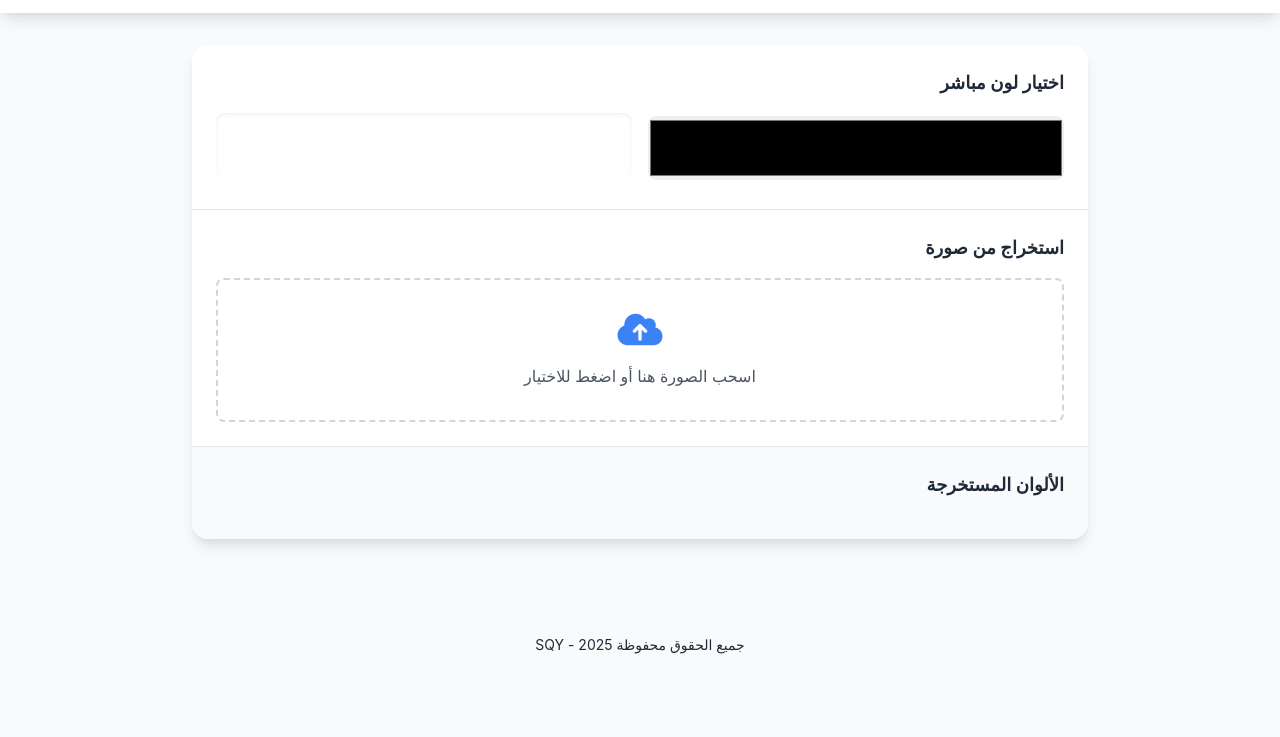
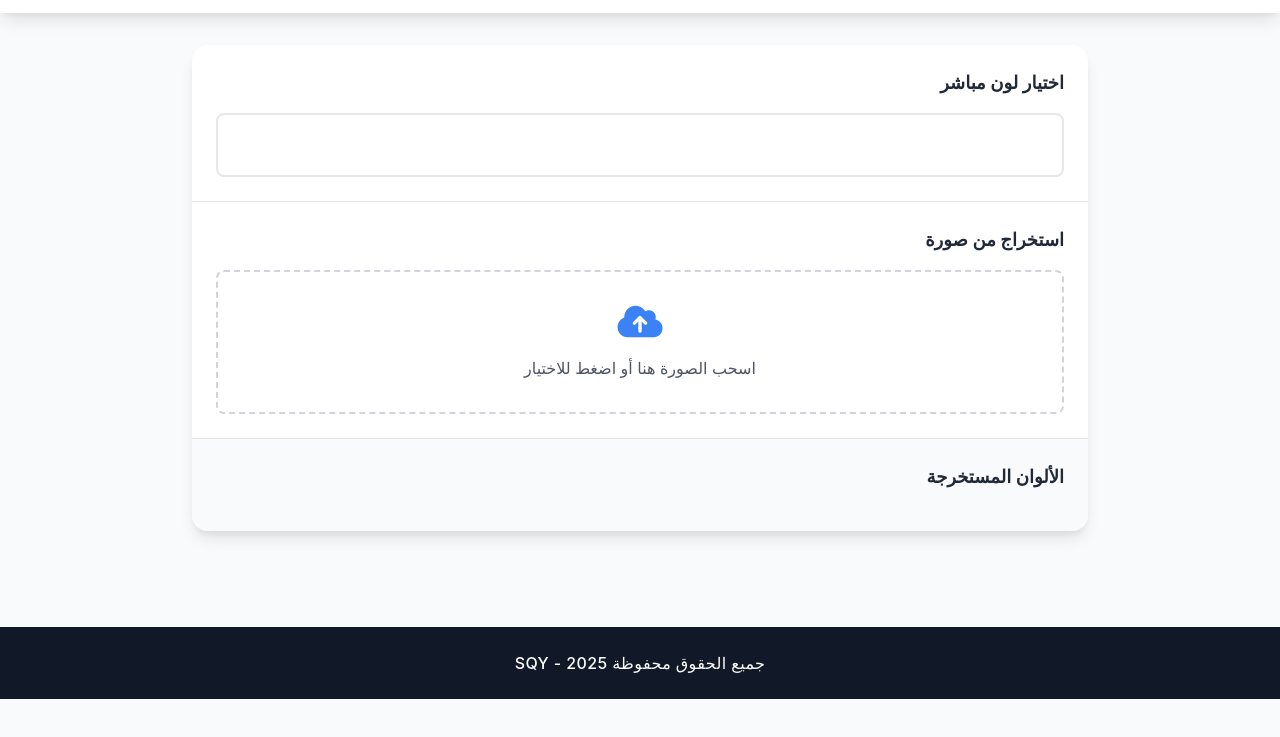
Before and after one commit to SQY9522/tools, a website: page color.html in a window 1280 px wide. Shown: the part 51-788 px from the top of the page. Drawn offline with nearby package versions, Linux system fonts and the light colour scheme.

Commit message:
Add files via upload

```diff
--- a/color.html
+++ b/color.html
@@ -39,14 +39,9 @@
                 <!-- Color Picker Section -->
                 <div class="p-6 border-b border-gray-200">
                     <h2 class="text-lg font-semibold mb-4" data-ar="اختيار لون مباشر" data-en="Direct Color Picker">اختيار لون مباشر</h2>
-                    <div class="flex flex-col sm:flex-row gap-4 items-center">
-                        <div class="w-full sm:w-1/2">
-                            <input type="color" id="colorPicker" class="w-full h-16 rounded-lg cursor-pointer">
-                        </div>
-                        <div class="w-full sm:w-1/2 text-center">
-                            <div id="currentColorPreview" class="h-16 rounded-lg shadow-inner mb-2"></div>
-                            <div id="currentColorCode" class="font-mono text-sm"></div>
-                        </div>
+                    <div class="color-picker-wrapper relative">
+                        <input type="color" id="colorPicker" class="w-full h-20 sm:h-16 rounded-lg cursor-pointer opacity-0 absolute inset-0 z-10">
+                        <div id="colorPreview" class="w-full h-20 sm:h-16 rounded-lg border-2 border-gray-200"></div>
                     </div>
                 </div>
 
@@ -79,9 +74,9 @@
     </main>
 
     <!-- Footer -->
-    <footer class="bg-white/10 backdrop-blur-md py-4 mt-8">
+    <footer class="bg-gray-900 py-6 mt-12">
         <div class="container mx-auto px-4 text-center">
-            <p class="text-white/80 text-sm" data-ar="جميع الحقوق محفوظة 2025 - SQY" data-en="All Rights Reserved 2025 - SQY">
+            <p class="text-white text-base font-medium tracking-wide" data-ar="جميع الحقوق محفوظة 2025 - SQY" data-en="All Rights Reserved 2025 - SQY">
                 جميع الحقوق محفوظة 2025 - SQY
             </p>
         </div>
```
